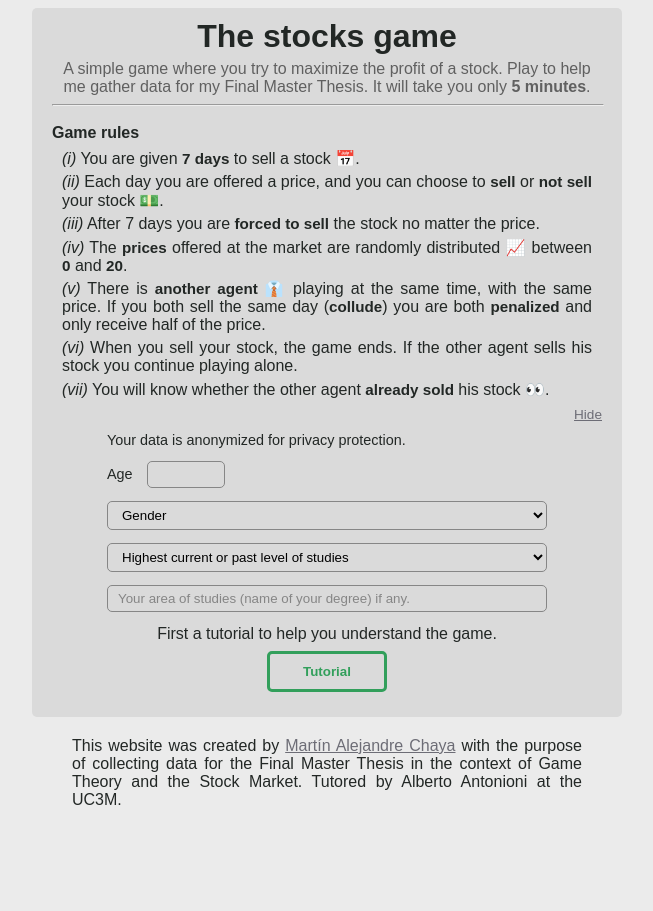
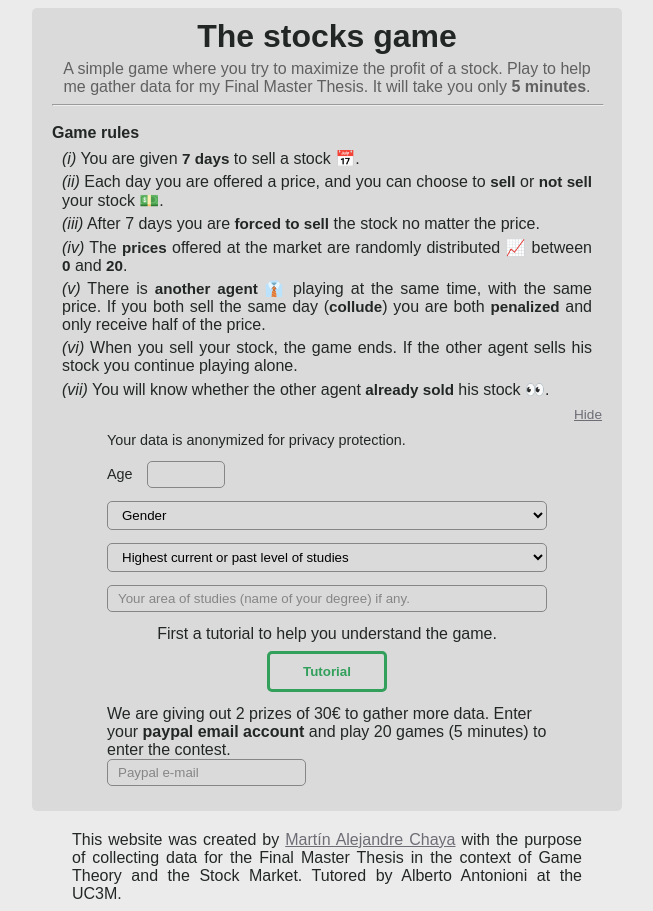
Before and after one commit to MartinAlejandreChaya/stocks-game-tfm, a Flask app: page / in a window 1280 px wide. Shown: the whole page, without its empty margins (313-966 px from the left). Before the commit the page ends 805 px from the top, so only its background shows below. Run offline with Flask 3, Linux system fonts and the light colour scheme.

Commit message:
Adding contest prizes.

```diff
--- a/db_manager.py
+++ b/db_manager.py
@@ -24,6 +24,9 @@ def new_player(player_data):
             player_data["study_level"], player_data["study_field"], player_data["oponent_id"]))
 
         player_id = cur.fetchone()[0]
+
+        if (player_data["paypal"]):
+            cur.execute("INSERT INTO concurso (player_id, player_paypal) VALUES (%s, %s)", (player_id, player_data["paypal"]))
 
     conn.commit()
     return {
--- a/init_db.py
+++ b/init_db.py
@@ -49,5 +49,11 @@ with conn.cursor() as cur:
         'result DECIMAL'
         ');')
 
+    cur.execute('CREATE TABLE IF NOT EXISTS concurso ('
+        'id serial PRIMARY KEY,'
+        'player_id integer REFERENCES players(id),'
+        'player_paypal varchar(150) NOT NULL,'
+        ');')
+
     conn.commit()
     cur.close()
--- a/static/js/general.js
+++ b/static/js/general.js
@@ -208,6 +208,12 @@ function verify_user_data() {
         return {"error": "The study field should be shorter than 150 characters."}
     }
 
+    // Concurso
+    paypal = document.getElementById("user-data-concurso-paypal").value;
+    if (paypal.length > 150 || paypal.length <= 0) {
+        paypal = false
+    }
+
     // All data is good
     return {
         "name": name,
@@ -215,6 +221,7 @@ function verify_user_data() {
         "gender": gender,
         "study_level": study_level,
         "study_field":  study_field,
+        "paypal": paypal,
         "error": false,
     };
 }
--- a/templates/index.html
+++ b/templates/index.html
@@ -72,6 +72,12 @@
                     <p>First a tutorial to help you understand the game.</p>
                     <button id="tutorial-button">Tutorial</button>
                 </div>
+                <div>
+                    <p>We are giving out 2 prizes of 30€ to gather more data. Enter your <b>paypal email account</b>
+                    and play 20 games (5 minutes) to enter the contest.</p>
+                   <input id="user-data-concurso-paypal" type="text" maxlength="150"
+                       placeholder="Paypal e-mail">
+                </div>
             </div>
 
             <!-- Actual game -->
```
